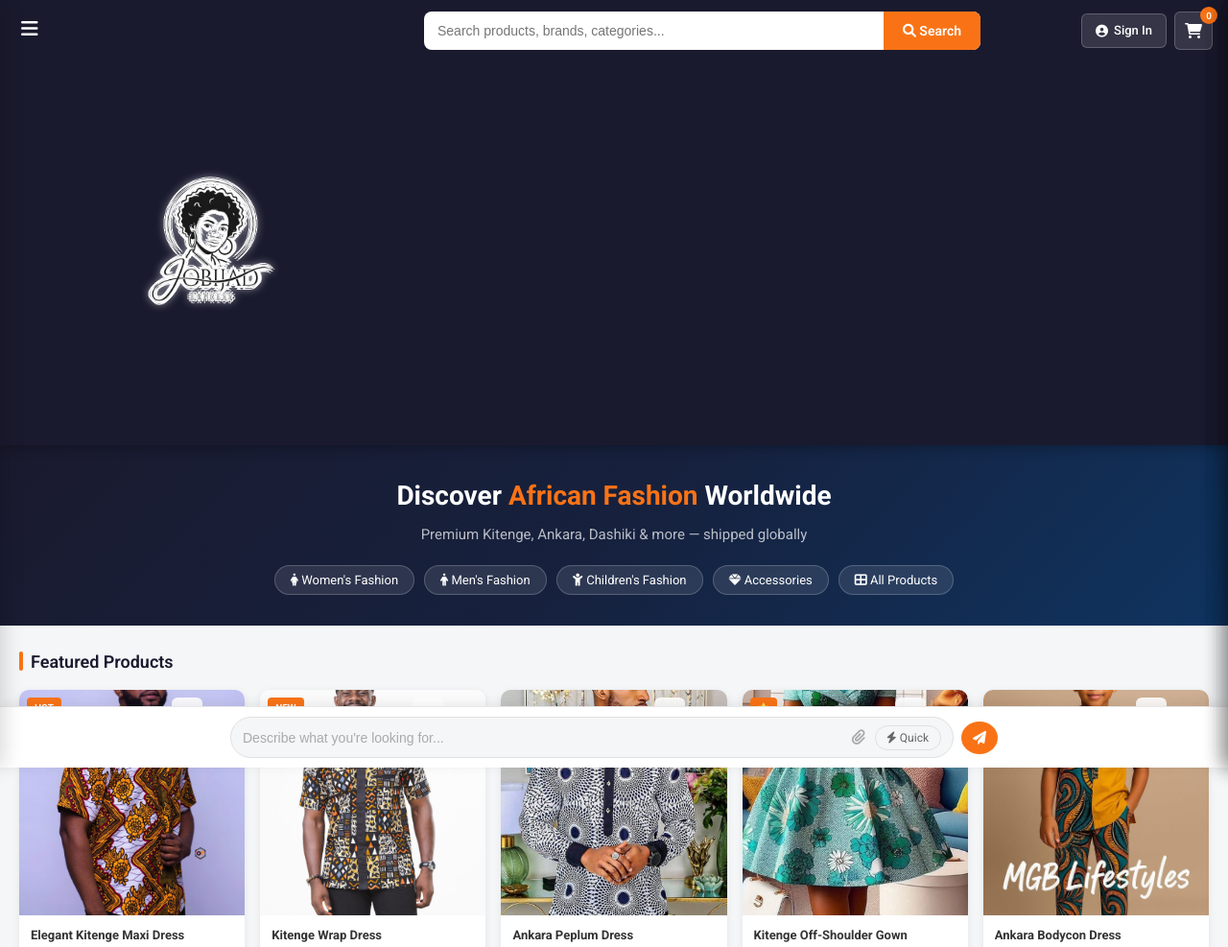
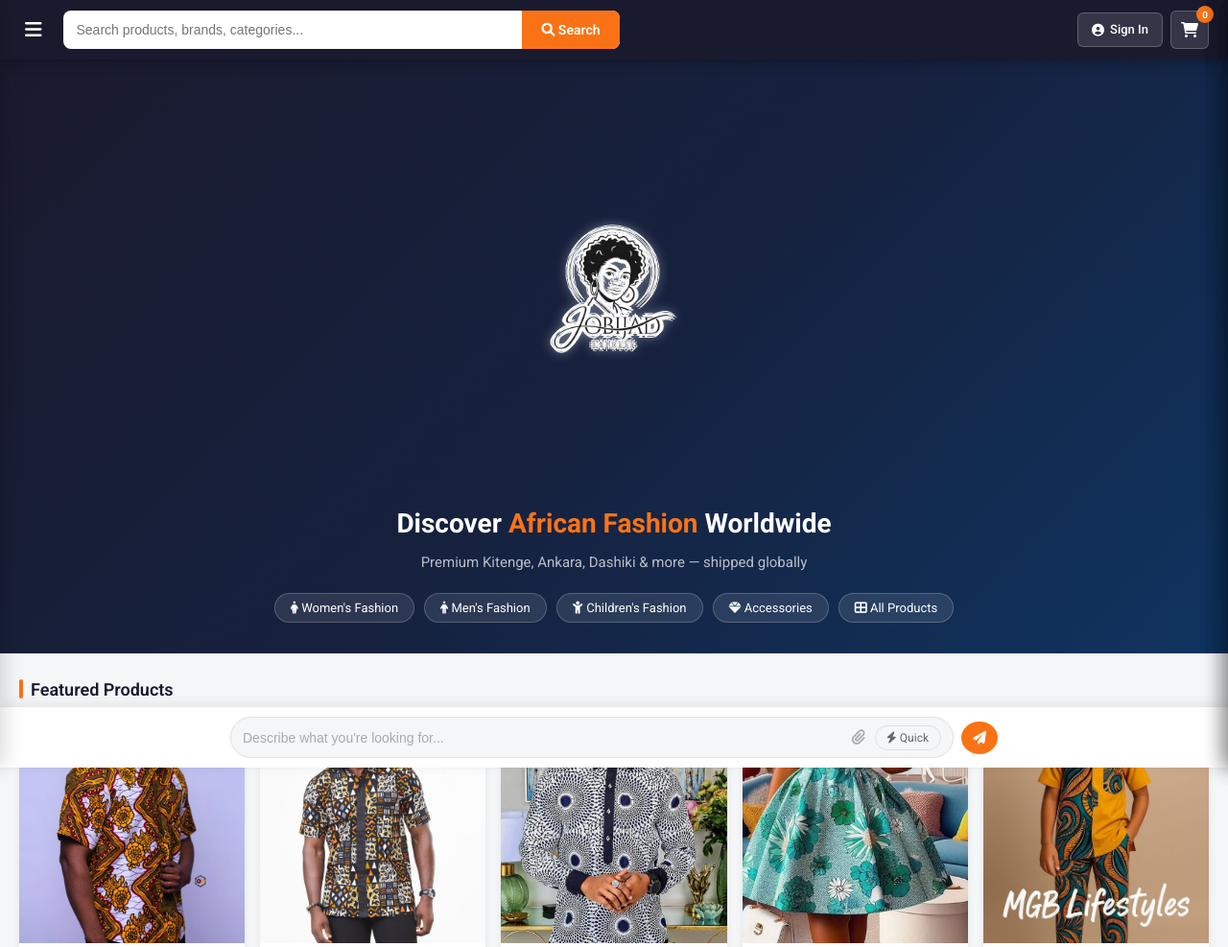
Before and after one commit to ManaseM/jobijad-express, a website: page alibaba-style.html in a window 1280 px wide. Shown: the top 987 px of the page at 96% size. Drawn offline with Linux system fonts and the light colour scheme; no server answers.

Commit message:
fix: clean header layout - compact nav + logo in hero banner centered

```diff
--- a/alibaba-style.html
+++ b/alibaba-style.html
@@ -52,9 +52,6 @@
   <div class="header-container">
     <div class="header-left">
       <button class="menu-icon" id="menu-btn"><i class="fas fa-bars"></i></button>
-      <a href="alibaba-style.html" class="logo-link">
-        <img src="pics/logo.png" alt="Jobijad Express" class="logo-img">
-      </a>
     </div>
     <div class="header-center">
       <div class="search-bar">
@@ -79,6 +76,9 @@
 
 <!-- Hero Banner -->
 <div class="hero-banner">
+  <a href="alibaba-style.html" class="logo-link hero-logo-link">
+    <img src="pics/logo.png" alt="Jobijad Express" class="logo-img hero-logo-img">
+  </a>
   <h1>Discover <span>African Fashion</span> Worldwide</h1>
   <p>Premium Kitenge, Ankara, Dashiki & more — shipped globally</p>
   <div class="hero-cats">
@@ -88,6 +88,7 @@
     <button class="hero-cat" onclick="filterCategory('accessories')"><i class="fas fa-gem"></i> Accessories</button>
     <button class="hero-cat" onclick="filterCategory('')"><i class="fas fa-th-large"></i> All Products</button>
   </div>
+</div>
 </div>
 
 <!-- Main Content -->
--- a/alibaba-styles.css
+++ b/alibaba-styles.css
@@ -3,10 +3,12 @@ body{font-family:'Roboto',-apple-system,sans-serif;background:#f4f6f8;color:#222
 a{text-decoration:none;color:inherit;}
 button{cursor:pointer;font-family:inherit;}
 
-/* HEADER */
+/* HEADER - compact sticky nav */
 .header{background:#1a1a2e;position:sticky;top:0;z-index:1000;box-shadow:0 2px 12px rgba(0,0,0,.3);}
-.header-container{display:flex;align-items:flex-start;padding:12px 16px;min-height:420px;max-width:1400px;margin:0 auto;gap:16px;}
 .header-logo-bar{display:none;}
+.header-container{display:flex;align-items:center;padding:0 20px;height:62px;max-width:1400px;margin:0 auto;gap:16px;}
+.header-left{display:flex;align-items:center;flex-shrink:0;}
+
 .header-left{display:flex;flex-direction:column;align-items:flex-start;gap:4px;flex-shrink:0;}
 .menu-icon{font-size:20px;color:#fff;padding:6px;border-radius:4px;transition:background .2s;border:none;background:none;}
 .menu-icon:hover{background:rgba(255,255,255,.12);}
@@ -45,7 +47,7 @@ button{cursor:pointer;font-family:inherit;}
 .sidebar-footer-btn:hover{background:#fff7ed;color:#f97316;}
 
 /* HERO BANNER */
-.hero-banner{background:linear-gradient(135deg,#1a1a2e 0%,#16213e 50%,#0f3460 100%);padding:32px 20px;text-align:center;color:#fff;}
+.hero-banner{background:linear-gradient(135deg,#1a1a2e 0%,#16213e 50%,#0f3460 100%);padding:40px 20px 32px;text-align:center;color:#fff;}
 .hero-banner h1{font-size:28px;font-weight:700;margin-bottom:8px;}
 .hero-banner h1 span{color:#f97316;}
 .hero-banner p{font-size:15px;color:rgba(255,255,255,.7);margin-bottom:20px;}
@@ -207,21 +209,17 @@ button{cursor:pointer;font-family:inherit;}
   #attach-preview{max-width:80px;}
 }
 
-/* LOGO IMAGE */
-.logo-link{display:flex;align-items:center;text-decoration:none;transition:transform .25s ease;}
-.logo-link:hover{transform:scale(1.04);}
-.logo-img{
-  height:400px;
-  width:410px;
-  object-fit:contain;
-  transition:filter .3s ease;
-  /* Black art with white outline */
+/* LOGO IMAGE - lives in hero banner, centered */
+.logo-link{display:inline-flex;align-items:center;justify-content:center;text-decoration:none;transition:transform .25s ease;}
+.logo-link:hover{transform:scale(1.03);}
+.hero-logo-link{display:block;margin:0 auto 16px;}
+.logo-img{height:400px;width:410px;object-fit:contain;transition:filter .3s ease;
   filter:
     drop-shadow(-2px -2px 0 #fff)
     drop-shadow(2px -2px 0 #fff)
     drop-shadow(-2px 2px 0 #fff)
     drop-shadow(2px 2px 0 #fff)
-    drop-shadow(0 0 4px rgba(255,255,255,.5));
+    drop-shadow(0 0 6px rgba(255,255,255,.4));
 }
 .logo-img:hover{
   filter:
@@ -229,10 +227,10 @@ button{cursor:pointer;font-family:inherit;}
     drop-shadow(2px -2px 0 #fff)
     drop-shadow(-2px 2px 0 #fff)
     drop-shadow(2px 2px 0 #fff)
-    drop-shadow(0 0 12px rgba(249,115,22,.9));
+    drop-shadow(0 0 14px rgba(249,115,22,.9));
 }
-@media(max-width:768px){.logo-img{height:260px;width:auto;}}
-@media(max-width:480px){.logo-img{height:180px;width:auto;}}
+@media(max-width:768px){.logo-img{height:280px;width:auto;}}
+@media(max-width:480px){.logo-img{height:200px;width:auto;}}
 
 /* ANIMATIONS */
 @keyframes fadeInUp{from{opacity:0;transform:translateY(20px);}to{opacity:1;transform:translateY(0);}}
```
